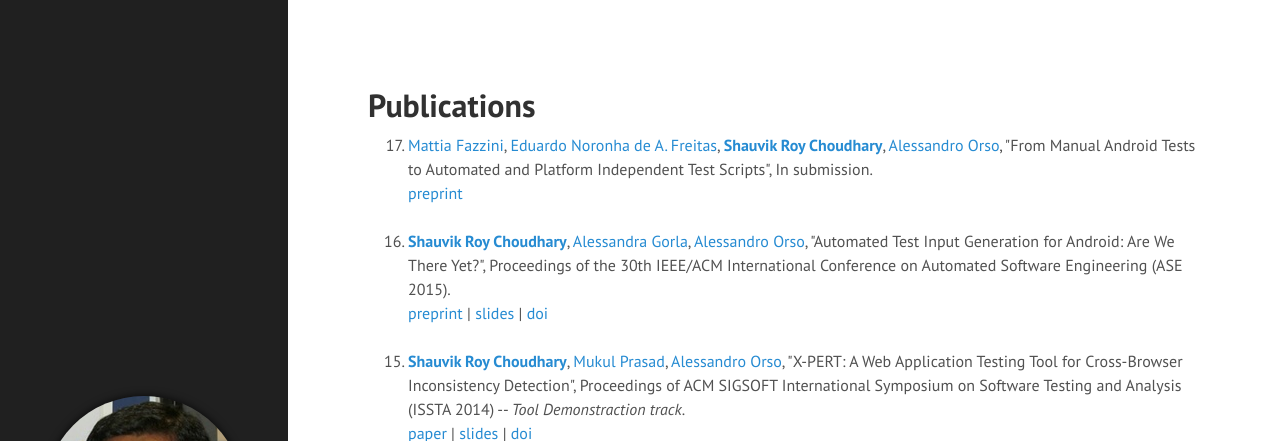
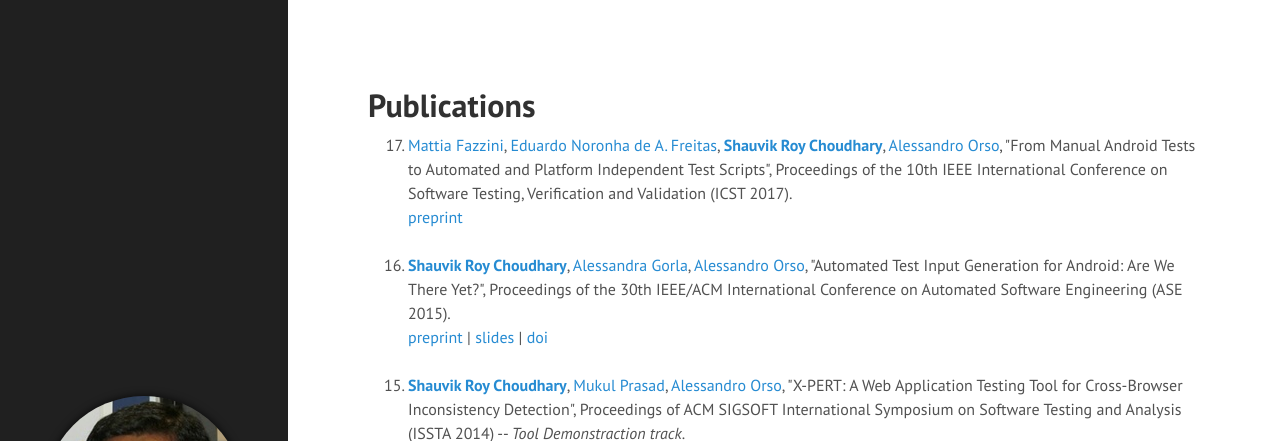
Before and after one commit to shauvik/shauvik.github.io, a Jekyll site: the page built from publications.html, in a window 1280 px wide and 900 px high, cut to the strip 0-441 px from the top of the window. Built offline with Jekyll 4.4.1, drawn with Linux system fonts in a browser that asks for light colours; nearby versions of some CDN libraries.

Commit message:
Update publications.html

```diff
--- a/publications.html
+++ b/publications.html
@@ -7,7 +7,7 @@
 
 <ol reversed>
 
-<li><a href="http://www.cc.gatech.edu/~mfazzini/">Mattia Fazzini</a>, <a>Eduardo Noronha de A. Freitas</a>, <a><b>Shauvik Roy Choudhary</b></a>, <a href="http://www.cc.gatech.edu/~orso/">Alessandro Orso</a>, "From Manual Android Tests to Automated and Platform Independent Test Scripts", In submission.</li>
+<li><a href="http://www.cc.gatech.edu/~mfazzini/">Mattia Fazzini</a>, <a>Eduardo Noronha de A. Freitas</a>, <a><b>Shauvik Roy Choudhary</b></a>, <a href="http://www.cc.gatech.edu/~orso/">Alessandro Orso</a>, "From Manual Android Tests to Automated and Platform Independent Test Scripts", Proceedings of the 10th IEEE International Conference on Software Testing, Verification and Validation (ICST 2017).</li>
 <a href="http://arxiv.org/abs/1608.03624">preprint</a>
 <br><br>
 
```
